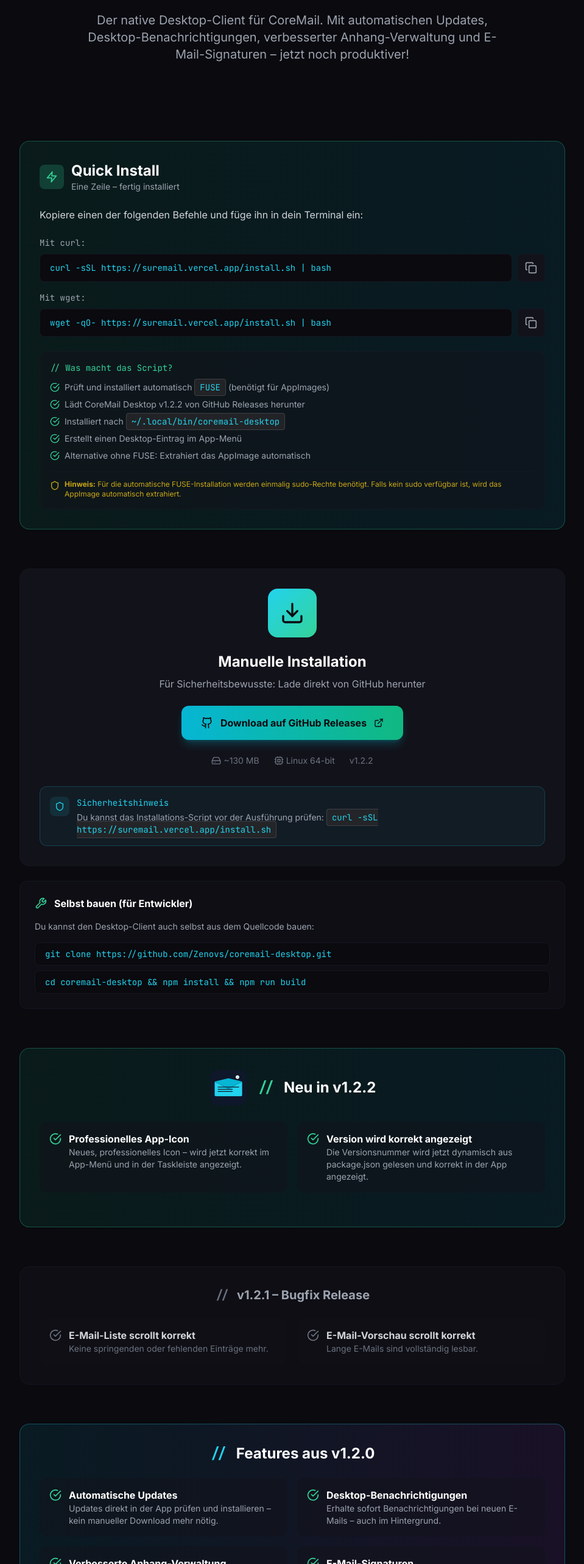
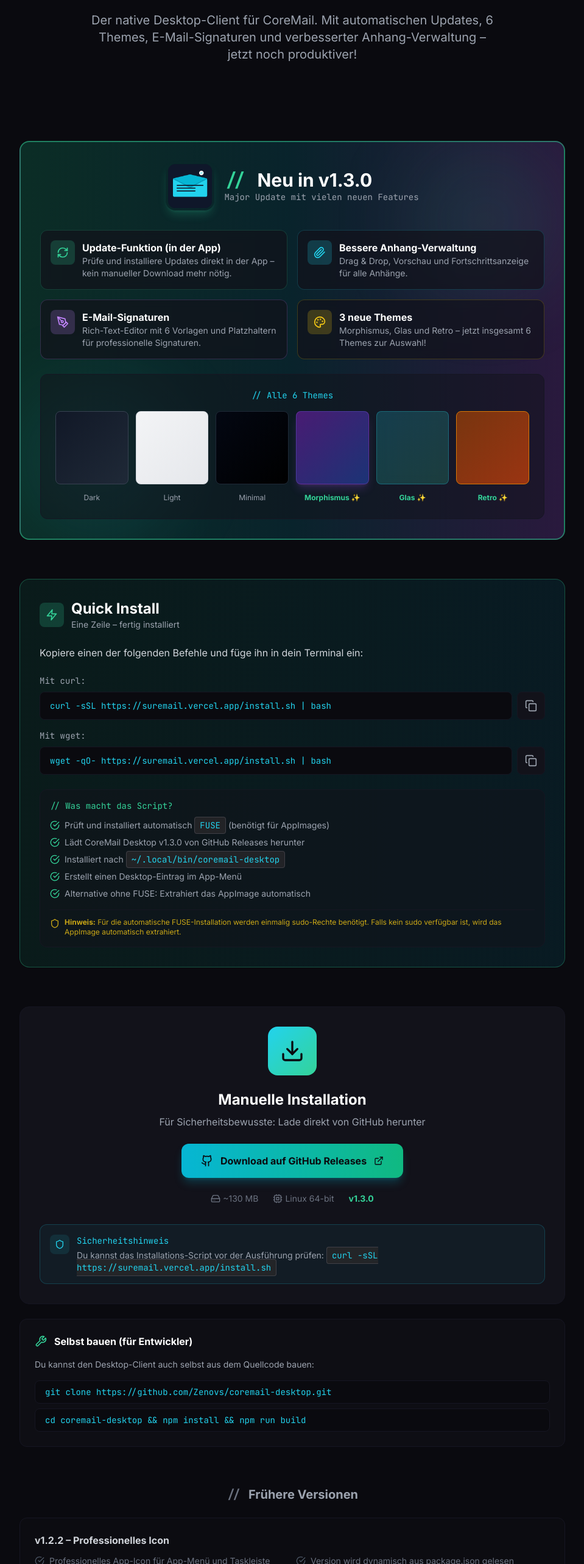
Before and after one commit to Zenovs/SureMail, a Next.js app: page /download in a window 1280 px wide. Shown: the part 236-2800 px from the top of the page at 61% size, without its empty margins (160-1119 px from the left). Built offline with nearby package versions, Linux system fonts and the light colour scheme.

Commit message:
Update website for v1.3.0 release

```diff
--- a/app/download/page.tsx
+++ b/app/download/page.tsx
@@ -17,7 +17,12 @@
   Wrench,
   Zap,
   Copy,
-  Check
+  Check,
+  Palette,
+  Sparkles,
+  RefreshCw,
+  Paperclip,
+  PenTool
 } from 'lucide-react'
 import { useState } from 'react'
 
@@ -54,17 +59,110 @@
       {/* Hero Section */}
       <section className="py-16 px-6">
         <div className="max-w-4xl mx-auto text-center">
-          <div className="inline-flex items-center gap-2 px-4 py-2 bg-cyan-400/10 border border-cyan-400/30 rounded-full text-cyan-400 text-sm font-mono mb-6">
-            <Monitor className="w-4 h-4" />
-            <span>Desktop Client v1.2.2 - Professionelles Icon!</span>
+          <div className="inline-flex items-center gap-2 px-4 py-2 bg-gradient-to-r from-emerald-400/20 to-cyan-400/20 border border-emerald-400/40 rounded-full text-emerald-400 text-sm font-mono mb-6 animate-pulse">
+            <Sparkles className="w-4 h-4" />
+            <span>NEU: Desktop Client v1.3.0 - Major Update!</span>
           </div>
           <h1 className="text-4xl md:text-5xl font-bold mb-6">
             CoreMail <span className="text-cyan-400">Desktop</span>
           </h1>
           <p className="text-xl text-gray-400 mb-8 max-w-2xl mx-auto">
-            Der native Desktop-Client für CoreMail. Mit automatischen Updates, Desktop-Benachrichtigungen,
-            verbesserter Anhang-Verwaltung und E-Mail-Signaturen – jetzt noch produktiver!
+            Der native Desktop-Client für CoreMail. Mit automatischen Updates, 6 Themes,
+            E-Mail-Signaturen und verbesserter Anhang-Verwaltung – jetzt noch produktiver!
           </p>
+        </div>
+      </section>
+
+      {/* NEW: Neu in v1.3.0 Section - Hero Position */}
+      <section className="py-8 px-6">
+        <div className="max-w-4xl mx-auto">
+          <div className="bg-gradient-to-r from-emerald-500/20 via-cyan-500/15 to-purple-500/20 border-2 border-emerald-400/50 rounded-2xl p-8 relative overflow-hidden">
+            {/* Background effect */}
+            <div className="absolute top-0 right-0 w-64 h-64 bg-emerald-400/10 rounded-full blur-3xl"></div>
+            <div className="absolute bottom-0 left-0 w-64 h-64 bg-cyan-400/10 rounded-full blur-3xl"></div>
+
+            <div className="relative z-10">
+              <div className="flex items-center justify-center gap-4 mb-8">
+                <img src="/coremail-icon.png" alt="CoreMail Icon" className="w-20 h-20 rounded-2xl shadow-lg shadow-emerald-400/20" />
+                <div>
+                  <h2 className="text-3xl font-bold">
+                    <span className="font-mono text-emerald-400">// </span>Neu in v1.3.0
+                  </h2>
+                  <p className="text-gray-400 font-mono text-sm">Major Update mit vielen neuen Features</p>
+                </div>
+              </div>
+
+              <div className="grid md:grid-cols-2 gap-4 mb-6">
+                <div className="flex items-start gap-3 bg-dark-800/70 backdrop-blur rounded-xl p-4 border border-emerald-400/20">
+                  <div className="w-10 h-10 bg-emerald-400/20 rounded-lg flex items-center justify-center flex-shrink-0">
+                    <RefreshCw className="w-5 h-5 text-emerald-400" />
+                  </div>
+                  <div>
+                    <h4 className="font-bold text-white">Update-Funktion (in der App)</h4>
+                    <p className="text-gray-400 text-sm">Prüfe und installiere Updates direkt in der App – kein manueller Download mehr nötig.</p>
+                  </div>
+                </div>
+                <div className="flex items-start gap-3 bg-dark-800/70 backdrop-blur rounded-xl p-4 border border-cyan-400/20">
+                  <div className="w-10 h-10 bg-cyan-400/20 rounded-lg flex items-center justify-center flex-shrink-0">
+                    <Paperclip className="w-5 h-5 text-cyan-400" />
+                  </div>
+                  <div>
+                    <h4 className="font-bold text-white">Bessere Anhang-Verwaltung</h4>
+                    <p className="text-gray-400 text-sm">Drag & Drop, Vorschau und Fortschrittsanzeige für alle Anhänge.</p>
+                  </div>
+                </div>
+                <div className="flex items-start gap-3 bg-dark-800/70 backdrop-blur rounded-xl p-4 border border-purple-400/20">
+                  <div className="w-10 h-10 bg-purple-400/20 rounded-lg flex items-center justify-center flex-shrink-0">
+                    <PenTool className="w-5 h-5 text-purple-400" />
+                  </div>
+                  <div>
+                    <h4 className="font-bold text-white">E-Mail-Signaturen</h4>
+                    <p className="text-gray-400 text-sm">Rich-Text-Editor mit 6 Vorlagen und Platzhaltern für professionelle Signaturen.</p>
+                  </div>
+                </div>
+                <div className="flex items-start gap-3 bg-dark-800/70 backdrop-blur rounded-xl p-4 border border-yellow-400/20">
+                  <div className="w-10 h-10 bg-yellow-400/20 rounded-lg flex items-center justify-center flex-shrink-0">
+                    <Palette className="w-5 h-5 text-yellow-400" />
+                  </div>
+                  <div>
+                    <h4 className="font-bold text-white">3 neue Themes</h4>
+                    <p className="text-gray-400 text-sm">Morphismus, Glas und Retro – jetzt insgesamt 6 Themes zur Auswahl!</p>
+                  </div>
+                </div>
+              </div>
+
+              {/* 6 Themes Showcase */}
+              <div className="bg-dark-800/50 rounded-xl p-6 border border-dark-700">
+                <h4 className="font-mono text-cyan-400 text-sm mb-4 text-center">// Alle 6 Themes</h4>
+                <div className="grid grid-cols-3 md:grid-cols-6 gap-3">
+                  <div className="text-center">
+                    <div className="w-full aspect-square bg-gradient-to-br from-gray-900 to-gray-800 rounded-lg border border-gray-700 mb-2"></div>
+                    <span className="text-xs text-gray-400">Dark</span>
+                  </div>
+                  <div className="text-center">
+                    <div className="w-full aspect-square bg-gradient-to-br from-gray-100 to-gray-200 rounded-lg border border-gray-300 mb-2"></div>
+                    <span className="text-xs text-gray-400">Light</span>
+                  </div>
+                  <div className="text-center">
+                    <div className="w-full aspect-square bg-gradient-to-br from-gray-950 to-black rounded-lg border border-gray-800 mb-2"></div>
+                    <span className="text-xs text-gray-400">Minimal</span>
+                  </div>
+                  <div className="text-center">
+                    <div className="w-full aspect-square bg-gradient-to-br from-purple-900/80 to-blue-900/80 rounded-lg border border-purple-500/30 mb-2 shadow-lg shadow-purple-500/20"></div>
+                    <span className="text-xs text-emerald-400 font-bold">Morphismus ✨</span>
+                  </div>
+                  <div className="text-center">
+                    <div className="w-full aspect-square bg-gradient-to-br from-cyan-400/20 to-emerald-400/20 rounded-lg border border-cyan-400/30 mb-2 backdrop-blur"></div>
+                    <span className="text-xs text-emerald-400 font-bold">Glas ✨</span>
+                  </div>
+                  <div className="text-center">
+                    <div className="w-full aspect-square bg-gradient-to-br from-amber-900 to-orange-800 rounded-lg border border-amber-600 mb-2"></div>
+                    <span className="text-xs text-emerald-400 font-bold">Retro ✨</span>
+                  </div>
+                </div>
+              </div>
+            </div>
+          </div>
         </div>
       </section>
 
@@ -138,7 +236,7 @@
                 </li>
                 <li className="flex items-start gap-2">
                   <CheckCircle className="w-4 h-4 text-emerald-400 mt-0.5 flex-shrink-0" />
-                  <span>Lädt CoreMail Desktop v1.2.2 von GitHub Releases herunter</span>
+                  <span>Lädt CoreMail Desktop v1.3.0 von GitHub Releases herunter</span>
                 </li>
                 <li className="flex items-start gap-2">
                   <CheckCircle className="w-4 h-4 text-emerald-400 mt-0.5 flex-shrink-0" />
@@ -197,7 +295,7 @@
                 <Cpu className="w-4 h-4" />
                 Linux 64-bit
               </span>
-              <span>v1.2.2</span>
+              <span className="text-emerald-400 font-bold">v1.3.0</span>
             </div>
 
             {/* Info Box */}
@@ -238,105 +336,54 @@
         </div>
       </section>
 
-      {/* New in v1.2.2 Section */}
+      {/* Previous Versions */}
       <section className="py-8 px-6">
         <div className="max-w-4xl mx-auto">
-          <div className="bg-gradient-to-r from-emerald-500/10 to-cyan-500/10 border border-emerald-400/30 rounded-2xl p-8">
-            <div className="flex items-center justify-center gap-4 mb-6">
-              <img src="/coremail-icon.png" alt="CoreMail Icon" className="w-16 h-16 rounded-xl" />
-              <h2 className="text-2xl font-bold">
-                <span className="font-mono text-emerald-400">// </span>Neu in v1.2.2
-              </h2>
-            </div>
-            <div className="grid md:grid-cols-2 gap-4 mb-6">
-              <div className="flex items-start gap-3 bg-dark-800/50 rounded-xl p-4">
-                <CheckCircle className="w-5 h-5 text-emerald-400 mt-0.5 flex-shrink-0" />
-                <div>
-                  <h4 className="font-bold text-white">Professionelles App-Icon</h4>
-                  <p className="text-gray-400 text-sm">Neues, professionelles Icon – wird jetzt korrekt im App-Menü und in der Taskleiste angezeigt.</p>
-                </div>
+          <h2 className="text-xl font-bold mb-6 text-center text-gray-400">
+            <span className="font-mono text-gray-500">// </span>Frühere Versionen
+          </h2>
+
+          {/* v1.2.2 */}
+          <div className="bg-dark-800/30 border border-dark-700 rounded-xl p-6 mb-4">
+            <h3 className="font-bold text-gray-300 mb-3">v1.2.2 – Professionelles Icon</h3>
+            <div className="grid md:grid-cols-2 gap-3 text-sm">
+              <div className="flex items-start gap-2 text-gray-500">
+                <CheckCircle className="w-4 h-4 text-gray-600 mt-0.5 flex-shrink-0" />
+                <span>Professionelles App-Icon für App-Menü und Taskleiste</span>
               </div>
-              <div className="flex items-start gap-3 bg-dark-800/50 rounded-xl p-4">
-                <CheckCircle className="w-5 h-5 text-emerald-400 mt-0.5 flex-shrink-0" />
-                <div>
-                  <h4 className="font-bold text-white">Version wird korrekt angezeigt</h4>
-                  <p className="text-gray-400 text-sm">Die Versionsnummer wird jetzt dynamisch aus package.json gelesen und korrekt in der App angezeigt.</p>
-                </div>
+              <div className="flex items-start gap-2 text-gray-500">
+                <CheckCircle className="w-4 h-4 text-gray-600 mt-0.5 flex-shrink-0" />
+                <span>Version wird dynamisch aus package.json gelesen</span>
               </div>
             </div>
           </div>
-        </div>
-      </section>
 
-      {/* v1.2.1 Section */}
-      <section className="py-8 px-6">
-        <div className="max-w-4xl mx-auto">
-          <div className="bg-dark-800/50 border border-dark-700 rounded-2xl p-8">
-            <h2 className="text-xl font-bold mb-6 text-center text-gray-400">
-              <span className="font-mono text-gray-500">// </span>v1.2.1 – Bugfix Release
-            </h2>
-            <div className="grid md:grid-cols-2 gap-4">
-              <div className="flex items-start gap-3 bg-dark-800/30 rounded-xl p-4">
-                <CheckCircle className="w-5 h-5 text-gray-500 mt-0.5 flex-shrink-0" />
-                <div>
-                  <h4 className="font-bold text-gray-300">E-Mail-Liste scrollt korrekt</h4>
-                  <p className="text-gray-500 text-sm">Keine springenden oder fehlenden Einträge mehr.</p>
-                </div>
+          {/* v1.2.1 */}
+          <div className="bg-dark-800/30 border border-dark-700 rounded-xl p-6 mb-4">
+            <h3 className="font-bold text-gray-300 mb-3">v1.2.1 – Bugfix Release</h3>
+            <div className="grid md:grid-cols-2 gap-3 text-sm">
+              <div className="flex items-start gap-2 text-gray-500">
+                <CheckCircle className="w-4 h-4 text-gray-600 mt-0.5 flex-shrink-0" />
+                <span>E-Mail-Liste scrollt korrekt</span>
               </div>
-              <div className="flex items-start gap-3 bg-dark-800/30 rounded-xl p-4">
-                <CheckCircle className="w-5 h-5 text-gray-500 mt-0.5 flex-shrink-0" />
-                <div>
-                  <h4 className="font-bold text-gray-300">E-Mail-Vorschau scrollt korrekt</h4>
-                  <p className="text-gray-500 text-sm">Lange E-Mails sind vollständig lesbar.</p>
-                </div>
+              <div className="flex items-start gap-2 text-gray-500">
+                <CheckCircle className="w-4 h-4 text-gray-600 mt-0.5 flex-shrink-0" />
+                <span>E-Mail-Vorschau scrollt korrekt</span>
               </div>
             </div>
           </div>
-        </div>
-      </section>
 
-      {/* Features from v1.2.0 Section */}
-      <section className="py-8 px-6">
-        <div className="max-w-4xl mx-auto">
-          <div className="bg-gradient-to-r from-cyan-500/10 to-purple-500/10 border border-cyan-400/30 rounded-2xl p-8">
-            <h2 className="text-2xl font-bold mb-6 text-center">
-              <span className="font-mono text-cyan-400">// </span>Features aus v1.2.0
-            </h2>
-            <div className="grid md:grid-cols-2 gap-4">
-              <div className="flex items-start gap-3 bg-dark-800/50 rounded-xl p-4">
-                <CheckCircle className="w-5 h-5 text-emerald-400 mt-0.5 flex-shrink-0" />
-                <div>
-                  <h4 className="font-bold text-white">Automatische Updates</h4>
-                  <p className="text-gray-400 text-sm">Updates direkt in der App prüfen und installieren – kein manueller Download mehr nötig.</p>
-                </div>
+          {/* v1.2.0 */}
+          <div className="bg-dark-800/30 border border-dark-700 rounded-xl p-6">
+            <h3 className="font-bold text-gray-300 mb-3">v1.2.0 – Feature Update</h3>
+            <div className="grid md:grid-cols-2 gap-3 text-sm">
+              <div className="flex items-start gap-2 text-gray-500">
+                <CheckCircle className="w-4 h-4 text-gray-600 mt-0.5 flex-shrink-0" />
+                <span>Desktop-Benachrichtigungen</span>
               </div>
-              <div className="flex items-start gap-3 bg-dark-800/50 rounded-xl p-4">
-                <CheckCircle className="w-5 h-5 text-emerald-400 mt-0.5 flex-shrink-0" />
-                <div>
-                  <h4 className="font-bold text-white">Desktop-Benachrichtigungen</h4>
-                  <p className="text-gray-400 text-sm">Erhalte sofort Benachrichtigungen bei neuen E-Mails – auch im Hintergrund.</p>
-                </div>
-              </div>
-              <div className="flex items-start gap-3 bg-dark-800/50 rounded-xl p-4">
-                <CheckCircle className="w-5 h-5 text-emerald-400 mt-0.5 flex-shrink-0" />
-                <div>
-                  <h4 className="font-bold text-white">Verbesserte Anhang-Verwaltung</h4>
-                  <p className="text-gray-400 text-sm">Vorschau, Download-Manager und Drag-and-Drop für Anhänge.</p>
-                </div>
-              </div>
-              <div className="flex items-start gap-3 bg-dark-800/50 rounded-xl p-4">
-                <CheckCircle className="w-5 h-5 text-emerald-400 mt-0.5 flex-shrink-0" />
-                <div>
-                  <h4 className="font-bold text-white">E-Mail-Signaturen</h4>
-                  <p className="text-gray-400 text-sm">Erstelle und verwalte Signaturen mit dem Rich-Text-Editor.</p>
-                </div>
-              </div>
-              <div className="flex items-start gap-3 bg-dark-800/50 rounded-xl p-4 md:col-span-2">
-                <CheckCircle className="w-5 h-5 text-emerald-400 mt-0.5 flex-shrink-0" />
-                <div>
-                  <h4 className="font-bold text-white">Neues Icon & UI-Verbesserungen</h4>
-                  <p className="text-gray-400 text-sm">Professionelles neues App-Icon und verfeinerte UI-Elemente im Darknet-Design.</p>
-                </div>
+              <div className="flex items-start gap-2 text-gray-500">
+                <CheckCircle className="w-4 h-4 text-gray-600 mt-0.5 flex-shrink-0" />
+                <span>Neues Icon & UI-Verbesserungen</span>
               </div>
             </div>
           </div>
@@ -362,11 +409,11 @@
             </div>
             <div className="bg-dark-800 border border-dark-700 rounded-xl p-6">
               <div className="w-12 h-12 bg-emerald-400/10 rounded-lg flex items-center justify-center mb-4">
-                <Moon className="w-6 h-6 text-emerald-400" />
+                <Palette className="w-6 h-6 text-emerald-400" />
               </div>
-              <h3 className="font-bold mb-2">3 Themes</h3>
+              <h3 className="font-bold mb-2">6 Themes</h3>
               <p className="text-gray-400 text-sm">
-                Dark, Light oder Minimal – wähle das Design, das zu dir passt.
+                Dark, Light, Minimal, Morphismus, Glas oder Retro – wähle das Design, das zu dir passt.
                 Schonend für die Augen, auch bei langen Sessions.
               </p>
             </div>
@@ -509,7 +556,7 @@
       {/* Footer */}
       <footer className="py-8 px-6 border-t border-dark-700">
         <div className="max-w-4xl mx-auto text-center text-gray-500 text-sm">
-          <p>CoreMail Desktop v1.2.2 • Powered by Electron</p>
+          <p>CoreMail Desktop v1.3.0 • Powered by Electron</p>
           <p className="mt-2">
             <Link href="/" className="text-cyan-400 hover:text-cyan-300 transition-colors">
               Zur Web-App →
--- a/app/page.tsx
+++ b/app/page.tsx
@@ -283,7 +283,7 @@
           <div className="flex items-center justify-center gap-3">
             <Download className="w-5 h-5 text-cyan-400" />
             <p className="text-sm text-cyan-400 font-mono">
-              <span className="font-bold">NEU:</span> CoreMail Desktop v1.2.2 – Professionelles Icon!
+              <span className="font-bold">NEU:</span> CoreMail Desktop v1.3.0 – Major Update mit 6 Themes!
               <span className="ml-2 group-hover:underline">Download →</span>
             </p>
           </div>
```
Also changed, not shown: 2 other files (tests, documents, lock files or other folders).
